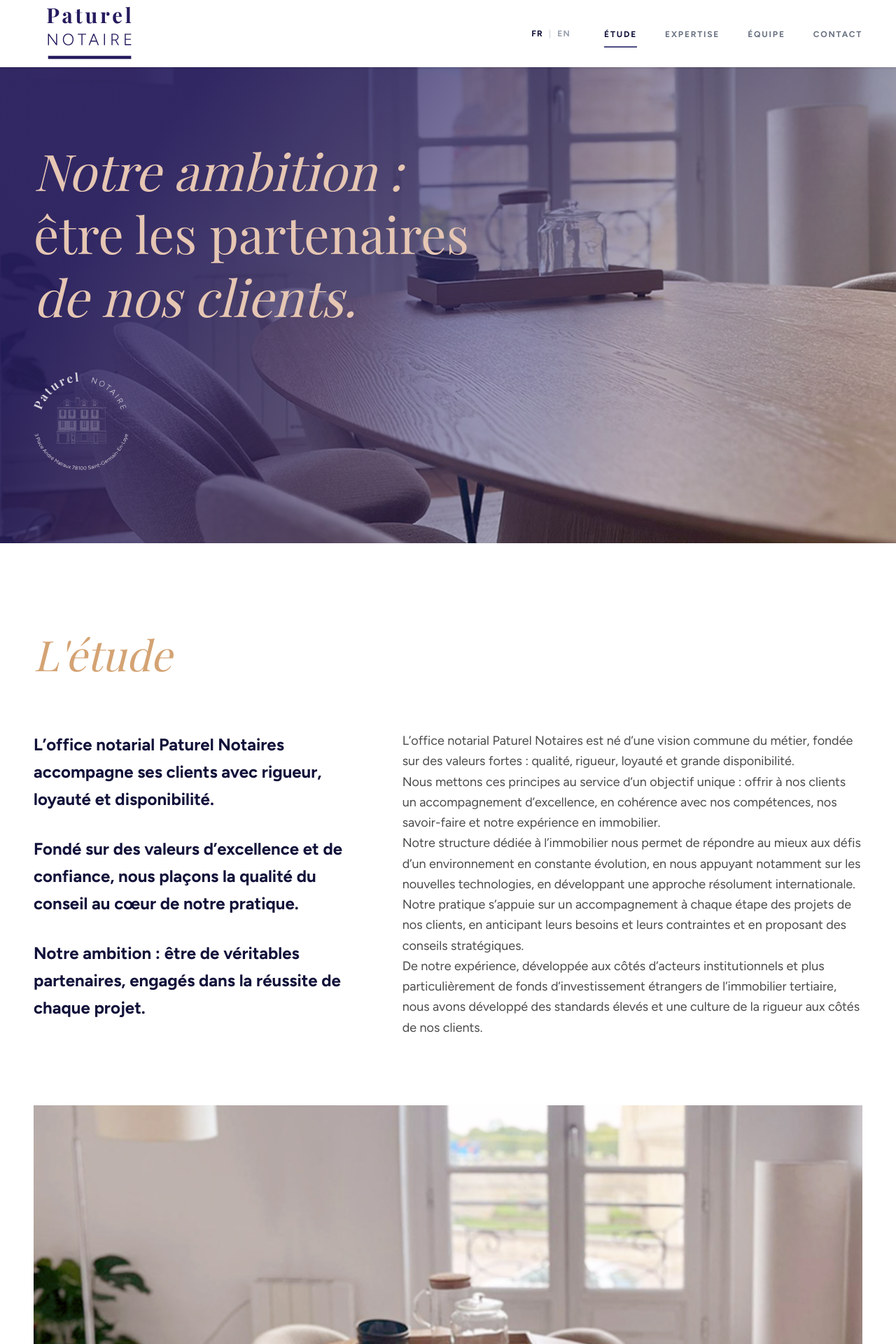
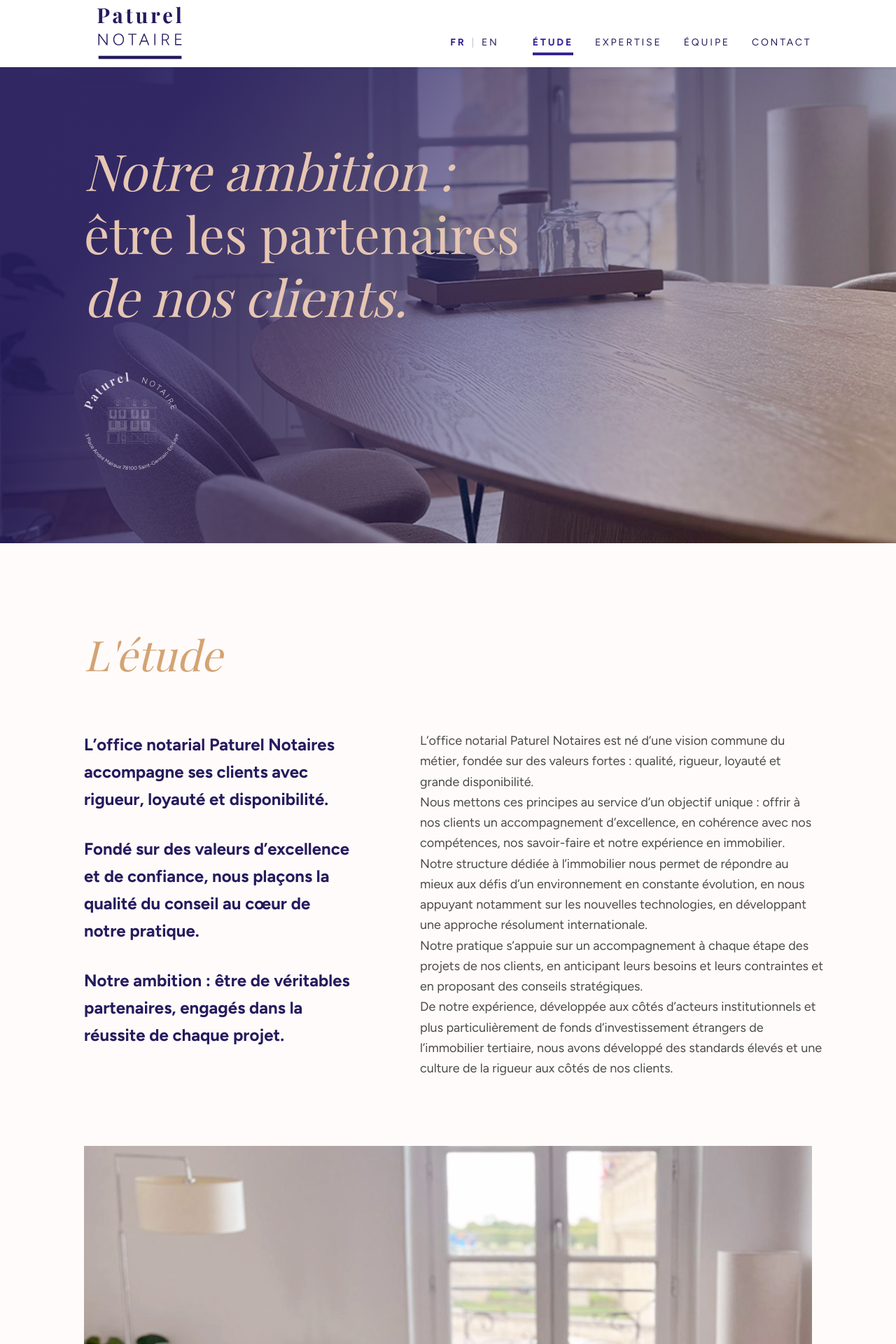
Before and after one commit to grebett/paturel, a Next.js app: page / in a window 1280 px wide. Shown: the top 1920 px of the page at 70% size. Built offline with nearby package versions, Linux system fonts and the light colour scheme; a web font is replaced by a local one.

Commit message:
wip: header and co

```diff
--- a/app/globals.css
+++ b/app/globals.css
@@ -1,22 +1,30 @@
 @import "tailwindcss";
 
 @theme {
-  /* On définit nos couleurs ici */
-  --color-primary: #11113A; /* Bleu nuit */
+  /* COULEURS */
+  --color-primary: #251B5E; /* Nouveau Bleu nuit */
+  --color-indigo: #352397;  /* Bleu indigo (Surbrillance) */
   --color-cream: #FAF7F4;   /* Beige clair */
-  --color-accent: #4D4D85;  /* Violet titres */
   --color-body: #4A4A4A;    /* Gris texte */
+  --color-paper: #FFFBFA;   /* Beige fond */
+  --color-white: #FFFFFF;   /* Blanc */
 
-  /* On lie les fonts configurées dans layout.tsx */
+  /* On garde tes couleurs "Cuivre" pour les titres si besoin */
+  --color-gold: #D4A373;
+
+  /* FONTS */
   --font-serif: var(--font-serif);
   --font-sans: var(--font-sans);
+
+  /* ALIGNEMENT */
+  /* On crée une variable pour ce padding spécifique de 7.5rem (120px) */
+  --spacing-section-px: 7.5rem;
 }
 
 /* Styles globaux */
 body {
-  background-color: var(--color-white);
+  background-color: var(--color-paper);
   color: var(--color-body);
+  /* Pour éviter le scroll horizontal si une animation dépasse */
+  overflow-x: hidden;
 }
-
-/* Petit fix pour l'alerte VS Code */
-@source "../**";
--- a/components/layout/Header.tsx
+++ b/components/layout/Header.tsx
@@ -1,7 +1,7 @@
 "use client";
 
 import Link from "next/link";
-import Image from "next/image"; // Import nécessaire pour le logo et les icônes
+import Image from "next/image";
 import { useState } from "react";
 import { motion, AnimatePresence } from "framer-motion";
 
@@ -15,51 +15,97 @@
 export default function Header() {
   const [isOpen, setIsOpen] = useState(false);
   const [activeLink, setActiveLink] = useState("ÉTUDE");
+  const [activeLang, setActiveLang] = useState("FR");
 
   return (
-    <header className="fixed top-0 left-0 right-0 z-50 bg-white shadow-sm">
-      <div className="max-w-7xl mx-auto px-6 md:px-12 h-24 flex items-center justify-between">
+    <header className="fixed top-0 left-0 right-0 z-50 bg-white/95 backdrop-blur-sm shadow-sm transition-all duration-300">
 
-        {/* --- LOGO SVG --- */}
-        <Link href="/" className="relative block w-32 md:w-40">
-           {/* Ajuste width/height selon le ratio réel de ton SVG */}
-           <Image
-             src="/images/paturel-logo-dark-blue.svg"
-             alt="Paturel Notaires"
-             width={160}
-             height={60}
-             className="w-full h-auto object-contain"
-             priority // Chargement prioritaire pour le logo (LCP)
-           />
+      <div className="w-full h-24 flex items-center justify-between px-6 md:px-12 xl:px-[7.5rem]">
+
+        {/* --- LOGO --- */}
+        <Link
+          href="/"
+          className="relative block w-32 md:w-40 shrink-0"
+          onClick={() => setActiveLink("")}
+        >
+          <Image
+            src="/images/paturel-logo-dark-blue.svg"
+            alt="Paturel Notaires"
+            width={162}
+            height={115}
+            className="w-full h-auto object-contain object-left"
+            priority
+          />
         </Link>
 
-        {/* --- DESKTOP NAV --- */}
-        <nav className="hidden md:flex items-center gap-8 lg:gap-12">
-          {/* Langue Switcher */}
-          <div className="flex items-center gap-2 text-xs font-bold tracking-widest text-primary">
-            <span className="cursor-pointer hover:text-accent transition-colors">FR</span>
-            <span className="text-gray-300">|</span>
-            <span className="cursor-pointer text-gray-400 hover:text-accent transition-colors">EN</span>
+        {/*
+            --- DESKTOP NAV ---
+            Changement majeur ici :
+            - items-baseline : Aligne le texte "FR" et "ÉTUDE" exactement sur la même ligne de base.
+            - gap-[3rem] : Espace entre le bloc langue et le bloc menu (ajustable).
+            - pt-[1.625rem] : Appliqué au parent pour descendre tout le monde ensemble.
+        */}
+        <nav className="hidden md:flex items-baseline gap-12 pt-[1.625rem]">
+
+          {/* --- BLOC LANGUES --- */}
+          <div className="flex items-baseline gap-2 text-sm tracking-[0.175rem]">
+
+            {/* BOUTON FR */}
+            <button
+              onClick={() => setActiveLang("FR")}
+              // Ajout de 'cursor-pointer' ici
+              className={`cursor-pointer flex flex-col items-center transition-colors duration-200 ${activeLang === "FR" ? "text-[#352397]" : "text-primary hover:text-[#352397]"
+                }`}
+            >
+              <span className={activeLang === "FR" ? "font-bold" : "font-normal"}>FR</span>
+              <span className="invisible font-bold h-0 overflow-hidden" aria-hidden="true">FR</span>
+            </button>
+
+            {/* SÉPARATEUR */}
+            <span className="text-primary/30 font-normal">|</span>
+
+            {/* BOUTON EN */}
+            <button
+              onClick={() => setActiveLang("EN")}
+              // Ajout de 'cursor-pointer' ici aussi
+              className={`cursor-pointer flex flex-col items-center transition-colors duration-200 ${activeLang === "EN" ? "text-[#352397]" : "text-primary hover:text-[#352397]"
+                }`}
+            >
+              <span className={activeLang === "EN" ? "font-bold" : "font-normal"}>EN</span>
+              <span className="invisible font-bold h-0 overflow-hidden" aria-hidden="true">EN</span>
+            </button>
+
           </div>
 
-          {/* Menu Links */}
-          <ul className="flex items-center gap-8 lg:gap-10">
+          {/* --- BLOC LIENS --- */}
+          <ul className="flex items-baseline gap-[1.875rem]">
             {navLinks.map((link) => (
-              <li key={link.name} className="relative">
+              <li key={link.name} className="relative group">
                 <Link
                   href={link.href}
                   onClick={() => setActiveLink(link.name)}
-                  className={`text-xs font-bold tracking-[0.15em] transition-colors hover:text-accent ${
-                    activeLink === link.name ? "text-primary" : "text-gray-500"
-                  }`}
+                  className={`
+                    block text-sm uppercase tracking-[0.175rem] transition-colors duration-200 text-center
+                    ${activeLink === link.name
+                      ? "font-bold text-[#352397]"
+                      : "font-normal text-primary hover:text-[#352397]"
+                    }
+                  `}
                 >
-                  {link.name}
+                  {/* Astuce Anti-Saut */}
+                  <span className={activeLink === link.name ? "font-bold" : "font-normal"}>
+                    {link.name}
+                  </span>
+                  <span className="block font-bold h-0 overflow-hidden invisible" aria-hidden="true">
+                    {link.name}
+                  </span>
                 </Link>
-                {/* Soulignement animé */}
+
+                {/* Soulignement (Positionné en absolute par rapport au li, n'affecte pas l'alignement baseline du texte) */}
                 {activeLink === link.name && (
                   <motion.div
                     layoutId="underline"
-                    className="absolute -bottom-2 left-0 right-0 h-[2px] bg-accent"
+                    className="absolute -bottom-2 left-0 right-0 h-[4px] bg-[#352397]"
                   />
                 )}
               </li>
@@ -67,7 +113,7 @@
           </ul>
         </nav>
 
-        {/* --- MOBILE BURGER (SVG CUSTOM) --- */}
+        {/* --- MOBILE BURGER --- */}
         <button
           className="md:hidden p-2"
           onClick={() => setIsOpen(!isOpen)}
@@ -75,7 +121,7 @@
         >
           <Image
             src={isOpen ? "/images/cross.svg" : "/images/burger.svg"}
-            alt={isOpen ? "Fermer menu" : "Ouvrir menu"}
+            alt="Menu"
             width={24}
             height={24}
             className="w-6 h-6 object-contain"
@@ -83,29 +129,46 @@
         </button>
       </div>
 
-      {/* --- MOBILE MENU OVERLAY --- */}
+      {/* --- MOBILE MENU --- */}
       <AnimatePresence>
         {isOpen && (
           <motion.div
-            initial={{ opacity: 0, y: -10 }}
+            initial={{ opacity: 0, y: -20 }}
             animate={{ opacity: 1, y: 0 }}
-            exit={{ opacity: 0, y: -10 }}
-            className="absolute top-24 left-0 w-full bg-white border-b border-gray-100 shadow-xl md:hidden p-8 flex flex-col items-center gap-6 z-40"
+            exit={{ opacity: 0, y: -20 }}
+            className="absolute top-24 left-0 w-full bg-white border-b border-gray-100 shadow-xl md:hidden p-8 flex flex-col items-center gap-8 z-40"
           >
             {navLinks.map((link) => (
               <Link
                 key={link.name}
                 href={link.href}
-                onClick={() => setIsOpen(false)}
-                className="text-sm font-bold tracking-widest text-primary hover:text-accent"
+                onClick={() => {
+                  setActiveLink(link.name);
+                  setIsOpen(false);
+                }}
+                className={`text-sm tracking-[0.175rem] uppercase transition-colors ${activeLink === link.name
+                    ? "font-bold text-[#352397]"
+                    : "font-normal text-primary"
+                  }`}
               >
                 {link.name}
               </Link>
             ))}
-            <div className="flex gap-4 mt-4 pt-4 border-t w-16 justify-center border-gray-200 text-xs font-bold">
-              <span>FR</span>
-              <span className="text-gray-300">|</span>
-              <span className="text-gray-400">EN</span>
+
+            <div className="flex gap-4 pt-4 border-t border-gray-100 w-16 justify-center text-sm tracking-widest">
+              <button
+                onClick={() => setActiveLang("FR")}
+                className={activeLang === "FR" ? "font-bold text-[#352397]" : "text-primary"}
+              >
+                FR
+              </button>
+              <span className="text-primary/30">|</span>
+              <button
+                onClick={() => setActiveLang("EN")}
+                className={activeLang === "EN" ? "font-bold text-[#352397]" : "text-primary"}
+              >
+                EN
+              </button>
             </div>
           </motion.div>
         )}
--- a/components/sections/About.tsx
+++ b/components/sections/About.tsx
@@ -5,42 +5,48 @@
 
 export default function About() {
   return (
-    <section id="etude" className="py-20 md:py-32 bg-white">
-      <div className="max-w-7xl mx-auto px-6 md:px-12">
+    // Fond couleur Papier
+    <section id="etude" className="py-20 md:py-32 bg-paper">
+
+      {/* Container aligné sur 7.5rem */}
+      <div className="w-full px-6 md:px-12 xl:px-[7.5rem]">
 
         {/* --- TITRE --- */}
         <motion.h2
           initial={{ opacity: 0, y: 20 }}
           whileInView={{ opacity: 1, y: 0 }}
           viewport={{ once: true }}
-          className="font-serif text-5xl md:text-6xl text-[#D4A373] italic mb-12 md:mb-20"
+          // Utilisation de la variable text-gold
+          className="font-serif text-5xl md:text-6xl text-gold italic mb-12 md:mb-20"
         >
           L&apos;étude
         </motion.h2>
 
-        <div className="grid grid-cols-1 lg:grid-cols-12 gap-12 lg:gap-20">
+        <div className="grid grid-cols-1 lg:grid-cols-12 gap-12 lg:gap-24">
 
-          {/* --- COLONNE GAUCHE (Intro Bleue) --- */}
+          {/* --- COLONNE GAUCHE (Intro) --- */}
           <div className="lg:col-span-5">
             <motion.div
                initial={{ opacity: 0, y: 20 }}
                whileInView={{ opacity: 1, y: 0 }}
                viewport={{ once: true }}
                transition={{ delay: 0.2 }}
+               // Intro en Bleu Nuit (primary)
+               className="text-xl md:text-2xl text-primary font-bold leading-relaxed space-y-8"
             >
-              <p className="text-xl md:text-2xl text-primary font-bold leading-relaxed mb-8">
+              <p>
                 L’office notarial Paturel Notaires accompagne ses clients avec rigueur, loyauté et disponibilité.
               </p>
-              <p className="text-xl md:text-2xl text-primary font-bold leading-relaxed mb-8">
+              <p>
                 Fondé sur des valeurs d’excellence et de confiance, nous plaçons la qualité du conseil au cœur de notre pratique.
               </p>
-              <p className="text-xl md:text-2xl text-primary font-bold leading-relaxed">
+              <p>
                 Notre ambition : être de véritables partenaires, engagés dans la réussite de chaque projet.
               </p>
             </motion.div>
           </div>
 
-          {/* --- COLONNE DROITE (Texte standard) --- */}
+          {/* --- COLONNE DROITE (Texte Corps) --- */}
           <div className="lg:col-span-7 text-body text-base md:text-lg leading-relaxed space-y-6 text-justify md:text-left">
              <motion.div
                initial={{ opacity: 0 }}
@@ -67,16 +73,16 @@
           </div>
         </div>
 
-        {/* --- IMAGE BAS DE SECTION --- */}
+        {/* --- IMAGE --- */}
         <motion.div
-          initial={{ opacity: 0, scale: 0.95 }}
+          initial={{ opacity: 0, scale: 0.98 }}
           whileInView={{ opacity: 1, scale: 1 }}
           viewport={{ once: true }}
           transition={{ delay: 0.6 }}
-          className="mt-16 md:mt-24 w-full h-[300px] md:h-[500px] relative overflow-hidden"
+          className="mt-16 md:mt-24 w-full h-[300px] md:h-[600px] relative overflow-hidden"
         >
            <Image
-             src="/images/office.png" // Ton image de bureau
+             src="/images/office.png"
              alt="Intérieur de l'étude"
              fill
              className="object-cover"
--- a/components/sections/Hero.tsx
+++ b/components/sections/Hero.tsx
@@ -7,7 +7,7 @@
   return (
     <section id="hero" className="relative h-[85vh] w-full overflow-hidden">
 
-      {/* --- IMAGE DE FOND + GRADIENT --- */}
+      {/* --- IMAGE DE FOND --- */}
       <div className="absolute inset-0 z-0">
         <Image
           src="/images/hero-bg.png"
@@ -17,13 +17,7 @@
           priority
         />
 
-        {/*
-            L'overlay exact du Figma.
-            J'ai ajouté 'mix-blend-multiply' optionnel : si tu trouves le bleu trop "laiteux" ou opaque
-            et qu'on ne voit plus assez la photo dessous, ajoute la classe 'mix-blend-multiply'
-            ou 'mix-blend-hard-light' à cette div.
-            Pour l'instant, je le laisse en mode "Normal" comme ton CSS le suggère.
-        */}
+        {/* Gradient exact Figma */}
         <div
           className="absolute inset-0 z-10 opacity-90"
           style={{
@@ -33,29 +27,32 @@
       </div>
 
       {/* --- CONTENU --- */}
-      <div className="relative z-20 h-full max-w-7xl mx-auto px-6 md:px-12 flex flex-col justify-center">
+      {/*
+          ALIGNEMENT :
+          - w-full
+          - xl:px-[7.5rem] (reprend la variable CSS ou la valeur arbitraire)
+      */}
+      <div className="relative z-20 h-full w-full px-6 md:px-12 xl:px-[7.5rem] flex flex-col justify-center">
 
-        {/* Titre animé */}
+        {/* Titre */}
         <motion.h1
           initial={{ opacity: 0, y: 30 }}
           animate={{ opacity: 1, y: 0 }}
           transition={{ duration: 0.8, delay: 0.2 }}
-          // J'ai remis ta couleur "cuivre" approximative, ajuste si tu as le code HEX exact du texte
-          className="font-serif text-5xl md:text-6xl lg:text-7xl leading-tight text-[#E6C6B3] max-w-3xl italic"
+          className="font-serif text-5xl md:text-6xl lg:text-7xl leading-tight text-[#E6C6B3] max-w-4xl italic"
         >
           Notre ambition : <br />
           <span className="not-italic">être les partenaires</span> <br />
           de nos clients.
         </motion.h1>
 
-        {/* Le Tampon / Badge */}
+        {/* Sceau */}
         <motion.div
           initial={{ opacity: 0, scale: 0.8 }}
           animate={{ opacity: 1, scale: 1 }}
           transition={{ duration: 0.8, delay: 0.5 }}
           className="mt-12 md:mt-16 w-28 md:w-36"
         >
-          {/* Note: Assure-toi que stamp.svg est bien blanc ou clair pour ressortir sur le bleu */}
           <Image
             src="/images/stamp.svg"
             alt="Sceau Paturel"
```
